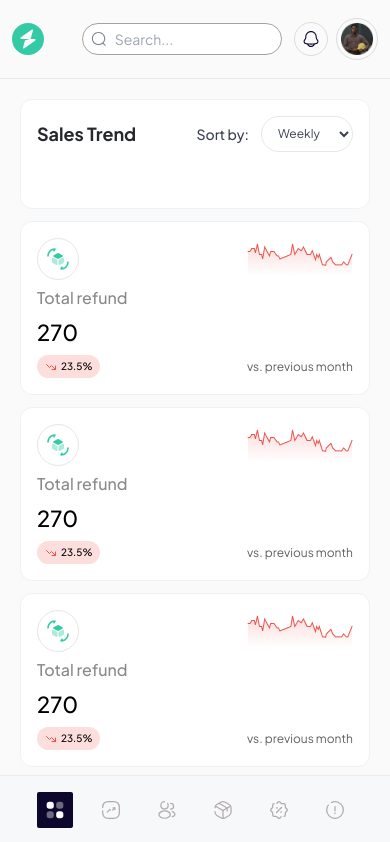
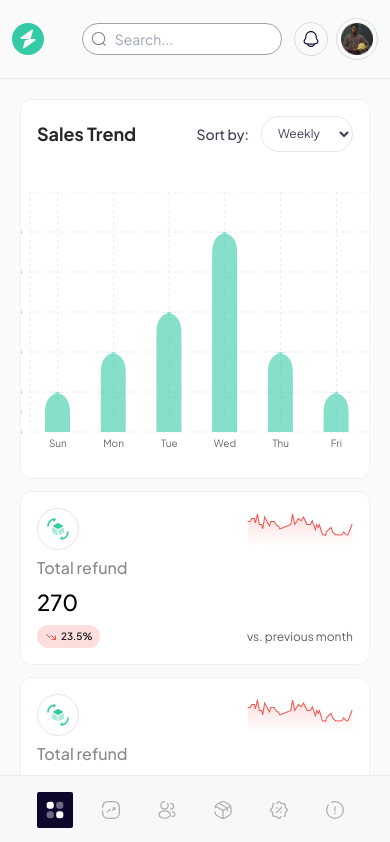
Before and after one commit to AbassKoyang/analytics-dashboard, a React (Vite) app: page / in a window 390 px wide. Shown: the top 842 px of the page. Built offline with nearby package versions, Linux system fonts and the light colour scheme.

Commit message:
add: chart responsiveness

```diff
--- a/src/components/BarChart.jsx
+++ b/src/components/BarChart.jsx
@@ -17,18 +17,17 @@ const RoundedBar = ({ x, y, width, height }) => {
     };
 
 
-const CustomBarChart = ({data}) => {
+const CustomBarChart = ({data, barsize, ticks, selectedPeriod, width}) => {
 
   return (
-    <ResponsiveContainer width="100%" height="100%">
-        <BarChart width={700} height={300} data={data}  barCategoryGap='10%' barSize={30} margin={0}>
+
+        <BarChart width={width} height={270} data={data}  barCategoryGap='10%' barSize={barsize} margin={0}>
     <CartesianGrid strokeDasharray="3 3" stroke='#EAEAEA'  />
-    <XAxis dataKey="month" fontSize={10} interval={0} strokeWidth={0} margin={0} color='#525252' fontWeight={400}/>
-    <YAxis fontSize={10} strokeWidth={0} margin={0} ticks={[0, 5000, 10000, 20000, 30000, 40000, 50000]} color='#525252' fontWeight={400}/>
+    <XAxis dataKey={selectedPeriod} fontSize={10} interval={0} strokeWidth={0} margin={0} color='#525252' fontWeight={400}/>
+    <YAxis fontSize={10} strokeWidth={0} margin={0} ticks={ticks}  color='#525252' fontWeight={400}/>
     <Tooltip />
     <Bar shape={<RoundedBar />} dataKey="value" fill='#34CAA5'/>
   </BarChart>
-    </ResponsiveContainer>
   )
 }
 
--- a/src/components/ChartCard.jsx
+++ b/src/components/ChartCard.jsx
@@ -1,22 +1,54 @@
 import CustomBarChart from "./BarChart"
-import { monthlyData } from "../assets/constants";
+import { monthlyData, weeklyData, yearlyData } from "../assets/constants";
+import { useEffect, useState } from "react";
 
 const ChartCard = () => {
+    const [selectedPeriod, setSelectedPeriod] = useState('weekly');
+    const [barSize, setBarSize] = useState(30);
+    const [chartWidth, setChartWidth] = useState(700)
+
+    useEffect(() => {
+        const handleResize = () => {
+          if (window.innerWidth <= 600) {
+            setBarSize(25);
+            setChartWidth(450)
+          } else {
+            setBarSize(30); // Default bar size for larger screens
+            setChartWidth(700)
+          }
+        };
+
+        window.addEventListener('resize', handleResize);
+
+        handleResize();
+
+        return () => {
+          window.removeEventListener('resize', handleResize);
+        };
+      }, []);
+
+
+    const onSelect =  (selectedPeriod) => {
+        setSelectedPeriod(selectedPeriod);
+    }
   return (
-    <div className="p-4 rounded-xl bg-white border border-[#EDF2F7] col-span-5 lg:col-span-3 overflow-x-auto lg:overflow-hidden flex flex-col items-center">
-    <div className="w-full flex justify-between items-center  mb-10">
+    <div className="p-4 rounded-xl bg-white border border-[#EDF2F7] col-span-5 lg:col-span-3 flex flex-col items-center overflow-auto">   <div className="w-full flex justify-between items-center  mb-10">
         <h3 className="font-bold text-lg text-[#26282C]">Sales Trend</h3>
         <div className="flex gap-3 items-center">
             <h5 className="font-medium text-sm text-[#3A3F51]">Sort by:</h5>
-            <select className="bg-white h-9 px-3 cursor-pointer border border-gray/50 dark:border-transparent rounded-3xl text-[12px] text-[#3A3F51] focus:border-gray/50
+            <select onChange={(e) => onSelect(e.target.value)} className="bg-white h-9 px-3 cursor-pointer border border-gray/50 dark:border-transparent rounded-3xl text-[12px] text-[#3A3F51] focus:border-gray/50
             ">
-                <option value="value" className="text-[14px] text-[#3A3F51]">Weekly</option>
-                <option value="value">Monthly</option>
-                <option value="value">Yearly</option>
+                <option value="weekly" className="text-[14px] text-[#3A3F51] hover:bg-[#34CAA5] hover:text-white cursor-pointer">Weekly</option>
+                <option value="monthly" className="text-[14px] text-[#3A3F51]">Monthly</option>
+                <option value="yearly" className="text-[14px] text-[#3A3F51]">Yearly</option>
             </select>
         </div>
     </div>
-        <CustomBarChart data={monthlyData} />
+    <div className="w-full h-full flex flex-col items-center justify-center overflow-x-visible lg:overflow-hidden">
+        {selectedPeriod === 'weekly' && <CustomBarChart data={weeklyData} barsize={barSize} ticks={[0, 500, 1000, 2000, 3000, 4000, 5000]}  selectedPeriod='day' width={chartWidth}/>}
+        {selectedPeriod === 'monthly' && <CustomBarChart data={monthlyData} barsize={barSize} ticks={[0, 5000, 10000, 20000, 30000, 40000, 50000]} selectedPeriod='month' width={chartWidth} />}
+        {selectedPeriod === 'yearly' && <CustomBarChart data={yearlyData} barsize={barSize} ticks={[0, 25000, 50000, 100000, 15000, 200000, 250000]} selectedPeriod='year' width={chartWidth} />}
+    </div>
     </div>
   )
 }
```
